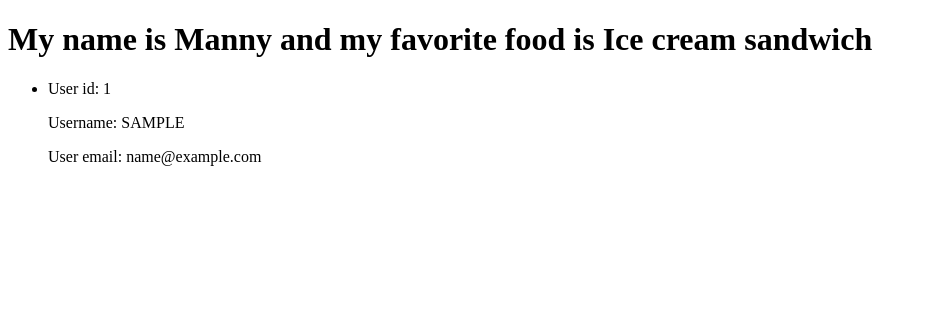
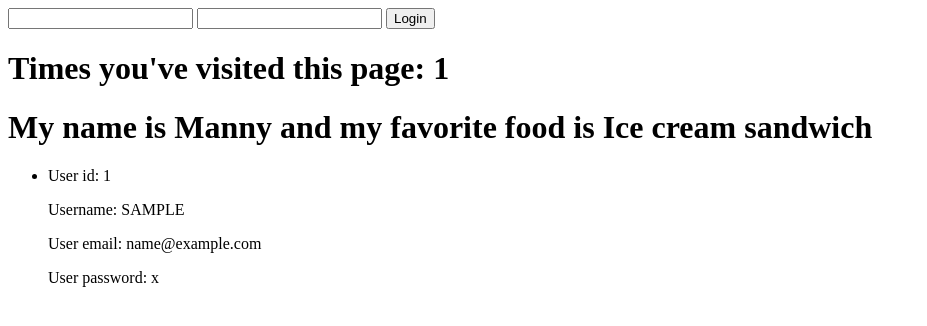
Before and after one commit to Jenya10016/handlebarsTodos2, a Node server app: page /api/users/ in a window 1280 px wide. Shown: the top 326 px of the page, without its empty margins (0-927 px from the left). Run offline with Node 20, Linux system fonts and the light colour scheme; tables that the repository leaves empty hold one stand-in row (values such as "Sample post"); some libraries are stand-ins or nearby versions.

Commit message:
added login route for authentication

```diff
--- a/config/index.js
+++ b/config/index.js
@@ -1,5 +1,5 @@
+require('dotenv').config();
 const Sequelize = require('sequelize');
-require('dotenv').config();
 
 const sequelize = new Sequelize(
 	process.env.DB_NAME,
--- a/controllers/userController.js
+++ b/controllers/userController.js
@@ -20,46 +20,68 @@ module.exports = {
 	},
 //	getting users
 	getAllUsers: async (req, res) => {
+		req.session.save(() => {
+			if (req.session.visitCount) {
+				req.session.visitCount++;
+			} else {
+				req.session.visitCount = 1;
+			}
+		});
 		try {
 			const usersData = await User.findAll({});
-
 			const users = usersData.map(user => user.get({ plain: true }));
-
-			console.log(users);
 			res.render('allUsers', {
 				users,
 				favoriteFood: 'Ice cream sandwich',
+				visitCount: req.session.visitCount,
+				loggedInUser: req.session.user || null,
 			});
 		} catch (e) {
 			res.json(e);
 		}
 	},
-	getAllUsersPt2: async (req, res) => {
+	getUserById: async (req, res) => {
+		req.session.save(() => {
+			if (req.session.visitCount) {
+				req.session.visitCount++;
+			} else {
+				req.session.visitCount = 1;
+			}
+		});
 		try {
-			const usersData = await User.findAll({});
-
-			const users = usersData.map(user => user.get({ plain: true }));
-
-
-			res.render('allUsersPt2', {
-				users,
-				favoriteFood: 'Ice cream sandwich',
+			const userData = await User.findByPk(req.params.userId);
+			const user = userData.get({ plain: true });
+			res.render('singleUser', {
+				user,
+				visitCount: req.session.visitCount,
 			});
 		} catch (e) {
 			res.json(e);
 		}
 	},
+	login: async (req, res) => {
+		console.log(req.body);
+		try {
+			//	first find the user with the given email address
+			const userData = await User.findOne({ email: req.body.email });
+			const userFound = userData.get({ plain: true });
 
-	getUserById: async (req, res) => {
-		try {
-			const userData = await User.findByPk(req.params.userId);
-			const user = userData.get({ plain: true });
-			res.render('singleUser', {
-				user
-			});
+			console.log(userFound);
+			//	check if the password from the form is the same password as the user found
+			//	with the given email
+			//	if that is true, save the user found in req.session.user
+			console.log(userFound.password, 72);
+			console.log(req.body.password, 73);
+			if (userFound.password === req.body.password) {
+				console.log('im hit', 75);
+				req.session.save(() => {
+					req.session.user = userFound;
+					res.json({ success: true });
+				});
+			}
 		} catch (e) {
+			console.log(e);
 			res.json(e);
 		}
-
-	},
+	}
 }
--- a/package.json
+++ b/package.json
@@ -13,6 +13,7 @@
     "dotenv": "^14.3.2",
     "express": "^4.17.2",
     "express-handlebars": "^6.0.2",
+    "express-session": "^1.17.2",
     "handlebars": "^4.7.7",
     "mysql2": "^2.3.3",
     "sequelize": "^6.15.0"
--- a/routes/apiRoutes/userRoutes/index.js
+++ b/routes/apiRoutes/userRoutes/index.js
@@ -3,14 +3,15 @@ const {
 	createUser,
 	getAllUsers,
 	getUserById,
-	getAllUsersPt2
+	login,
 } = require('../../../controllers/userController');
 // /api/users
 router.route('/')
 	.get(getAllUsers)
 	.post(createUser);
 
-router.get('/part2', getAllUsersPt2)
+
+router.post('/login', login);
 
 router.route('/:userId')
 	.get(getUserById);
--- a/routes/index.js
+++ b/routes/index.js
@@ -1,6 +1,8 @@
 const router = require('express').Router();
 const apiRoutes = require('./apiRoutes');
+const { getAllUsers } = require('../controllers/userController');
 
+router.get('/', getAllUsers);
 router.use('/api', apiRoutes);
 
 module.exports = router;
--- a/server.js
+++ b/server.js
@@ -1,26 +1,31 @@
+require('dotenv').config();
+const path = require('path');
 const express = require('express');
 const exphbs = require('express-handlebars');
+const session = require('express-session');
 const routes = require('./routes');
 const sequelize = require('./config');
 const helpers = require('./utils/helpers');
-
 const hbs = exphbs.create({
 	helpers,
 });
-
 const app = express();
-
 const PORT = process.env.PORT || 3001;
-
+const sessionSettings = {
+	secret: process.env.SESSION_SECRET,
+	resave: false,
+	saveUninitialized: false,
+};
 // Tells node we're using handlebars as our templating engine
 // configured handlebars as the view engine
 app.engine('handlebars', hbs.engine);
 app.set('view engine', 'handlebars');
-
+// somePath/public
 app.use(express.json());
 app.use(express.urlencoded({ extended: true }));
+app.use(express.static(path.join(__dirname, 'public')));
+app.use(session(sessionSettings));
 app.use(routes);
-
 sequelize.sync({ force: false }).then(() => {
 	app.listen(PORT, () => console.log(`Server listening on port ${PORT}`));
 });
--- a/views/allUsers.handlebars
+++ b/views/allUsers.handlebars
@@ -1,2 +1,14 @@
+<form>
+  <input id="email" type="text"/>
+  <input id="password" type="password"/>
+  <button id="login">Login</button>
+</form>
+
+{{#if loggedInUser}}
+  <h1>Hello {{loggedInUser.username}}</h1>
+  <h1>You're logged in</h1>
+{{/if}}
+
+<h1>Times you've visited this page: <b>{{visitCount}}</b></h1>
 <h1>My name is Manny and my favorite food is {{ favoriteFood }}</h1>
 {{> userList}}
--- a/views/layouts/main.handlebars
+++ b/views/layouts/main.handlebars
@@ -7,5 +7,6 @@
 <body>
 
   {{{ body }}}
+  <script src="./js/app.js"></script>
 </body>
 </html>
--- a/views/partials/userList.handlebars
+++ b/views/partials/userList.handlebars
@@ -4,6 +4,7 @@
       <p>User id: {{user.id}}</p>
       <p>Username: {{toUpperCase user.username}}</p>
       <p>User email: {{user.email}}</p>
+      <p>User password: {{user.password}}</p>
     </li>
   {{/each}}
 </ul>
--- a/views/singleUser.handlebars
+++ b/views/singleUser.handlebars
@@ -1,3 +1,4 @@
+<h1>Times visited {{visitCount}}</h1>
 <h1>My username is {{ user.username }}</h1>
 <h1>My email is {{ user.email }}</h1>
 <h1>My id is {{ user.id }}</h1>
```
Also changed, not shown: views/allUsersPt2.handlebars (deleted, +0 -9 lines), public/js/app.js (added), 1 other file.
